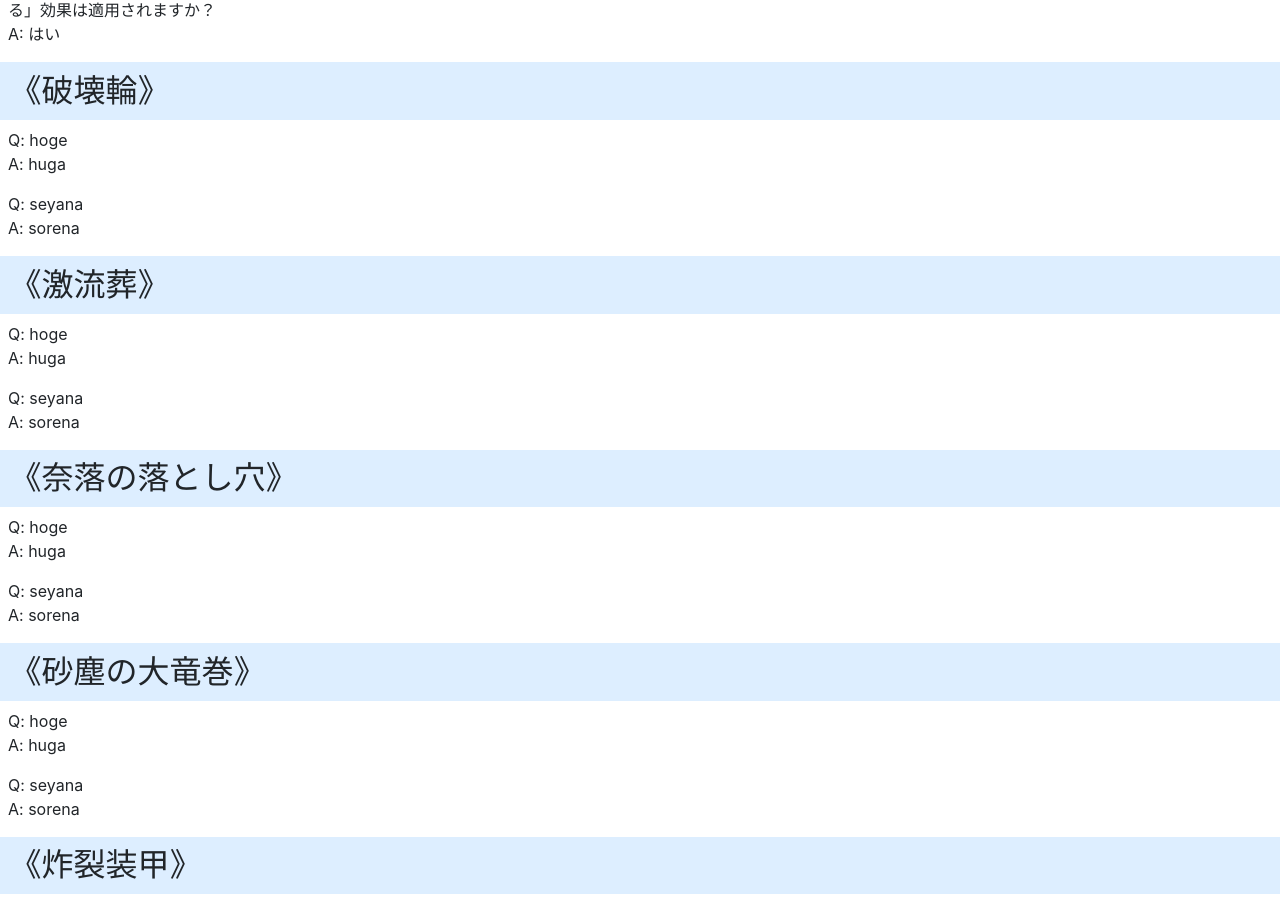
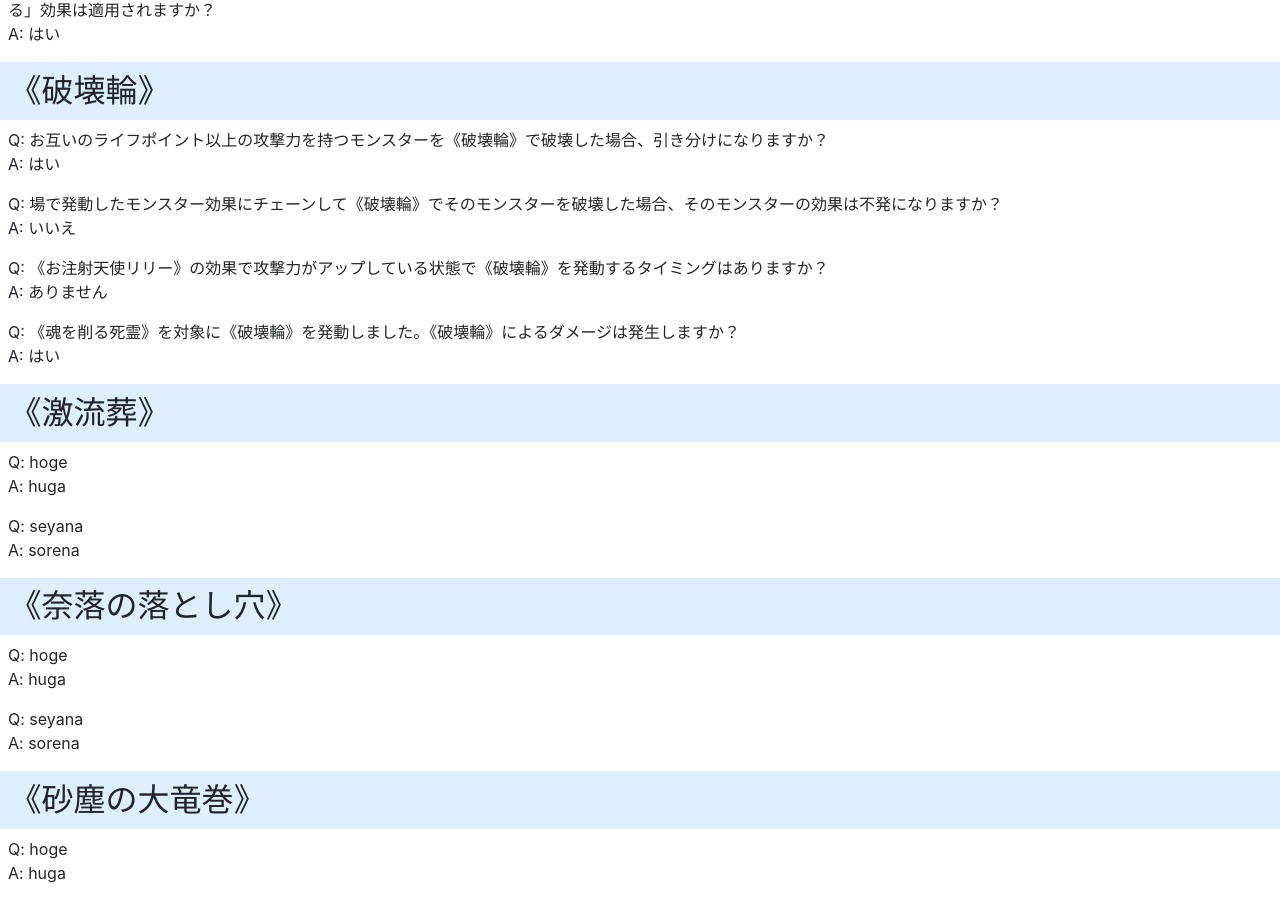
Before and after one commit to wotsushi/y-gateball, a React (Create React App) app: page /faq in a window 1280 px wide. Shown: the part 5633-6538 px from the top of the page. Built offline with nearby package versions, Linux system fonts and the light colour scheme; what react-hooks-global-state would draw is missing.

Commit message:
破壊輪のFAQを追加
ISSUE: #31

```diff
--- a/src/FAQ.tsx
+++ b/src/FAQ.tsx
@@ -352,8 +352,22 @@ const faqs: FAQ[] = [
   {
     name: "破壊輪",
     qas: [
-      ["hoge", "huga"],
-      ["seyana", "sorena"],
+      [
+        "お互いのライフポイント以上の攻撃力を持つモンスターを《破壊輪》で破壊した場合、引き分けになりますか？",
+        "はい",
+      ],
+      [
+        "場で発動したモンスター効果にチェーンして《破壊輪》でそのモンスターを破壊した場合、そのモンスターの効果は不発になりますか？",
+        "いいえ",
+      ],
+      [
+        "《お注射天使リリー》の効果で攻撃力がアップしている状態で《破壊輪》を発動するタイミングはありますか？",
+        "ありません",
+      ],
+      [
+        "《魂を削る死霊》を対象に《破壊輪》を発動しました。《破壊輪》によるダメージは発生しますか？",
+        "はい",
+      ],
     ],
   },
   {
```
